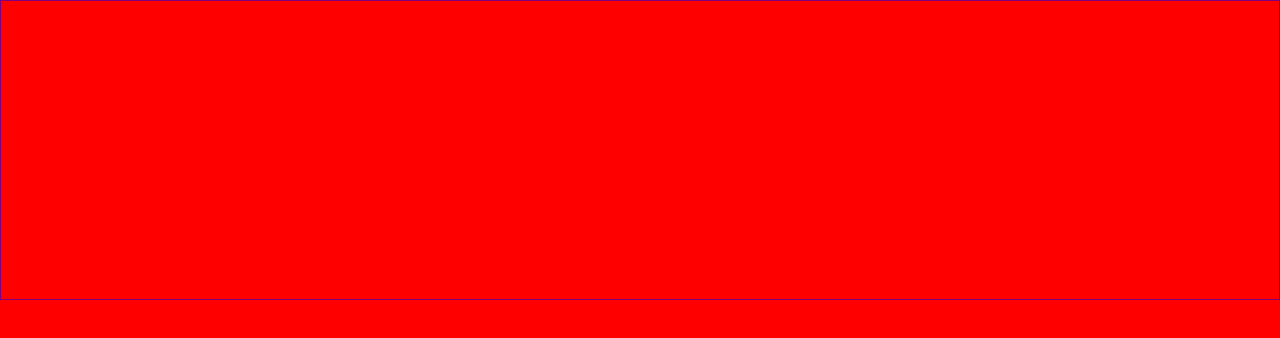
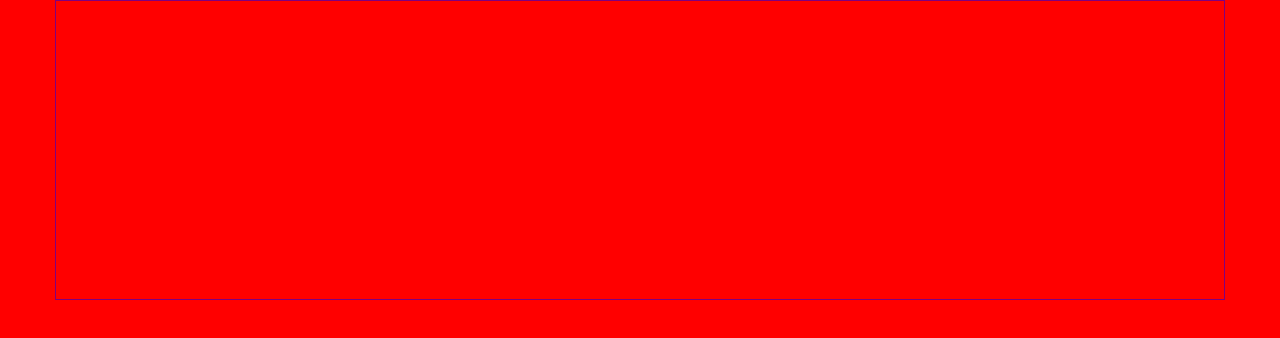
Before and after one commit to manuelatrotta/html-css-12bool, a plain HTML site: page index.html in a window 1280 px wide. Drawn offline with Linux system fonts and the light colour scheme.

Commit message:
introduzione max-width e margin per container

```diff
--- a/css/12-bool.css
+++ b/css/12-bool.css
@@ -7,7 +7,13 @@
   background-color: red;
 }
 .container{
-  width: 100%;
+  max-width: 1170px;
+  margin: 0 auto;
   height: 300px;
   border: 1px solid purple;
 }
+.container::after{
+  content: "";
+  display: table;
+  clear: both;
+}
--- a/index.html
+++ b/index.html
@@ -7,6 +7,9 @@
   </head>
   <body class="rebug">
     <div class="container">
+      <div class="">
+
+      </div>
 
 
     </div>
```
